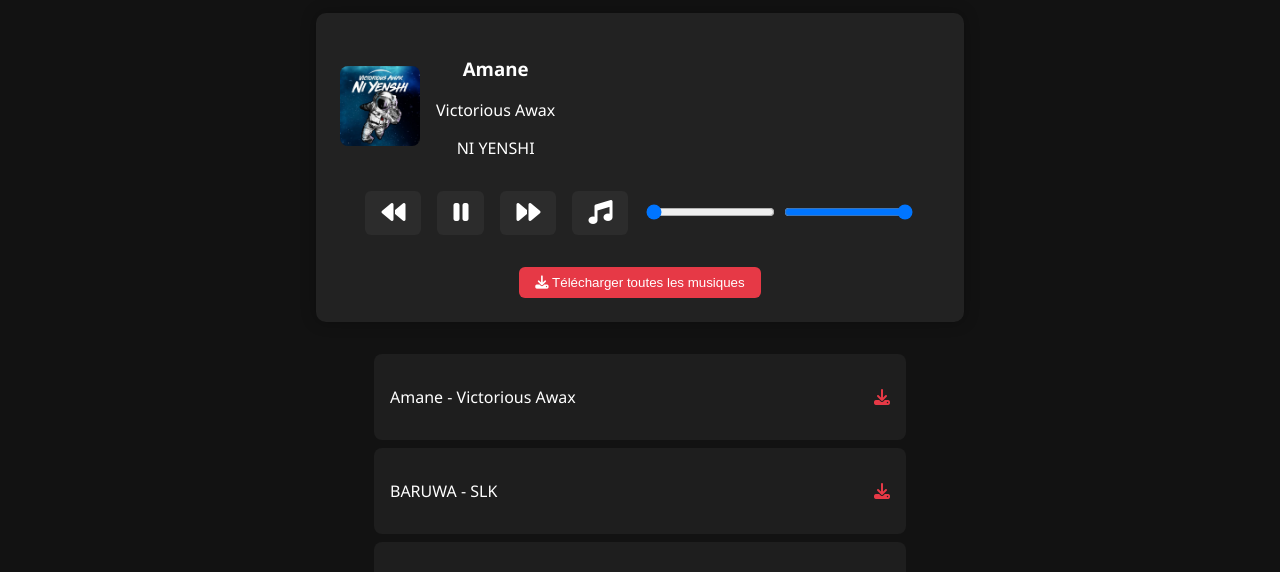
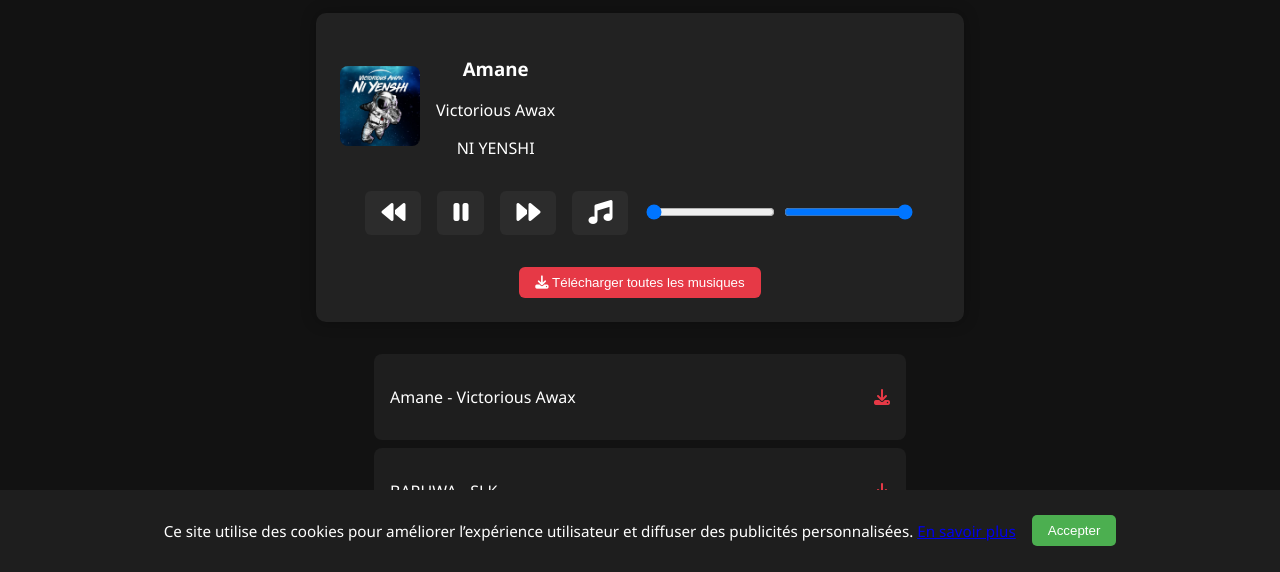
Before and after one commit to M3Bproduction/m3bproduction, a plain HTML site: page m3music/rap.html in a window 1280 px wide. Shown: the part 228-800 px from the top of the page. Drawn offline with Linux system fonts and the light colour scheme.

Commit message:
Update rap.html

```diff
--- a/m3music/rap.html
+++ b/m3music/rap.html
@@ -76,6 +76,14 @@
     <a href="artistes.html"><i class="fas fa-user"></i><span>Artistes</span></a>
     <a href="clips.html"><i class="fas fa-video"></i><span>Clips</span></a>
   </nav>
+
+  <div id="cookie-banner" class="cookie-banner">
+    <p>
+      Ce site utilise des cookies pour améliorer l’expérience utilisateur et diffuser des publicités personnalisées.
+      <a href="confiden.html" target="_blank">En savoir plus</a>
+    </p>
+    <button id="accept-cookies">Accepter</button>
+  </div>
 
   <script>
     const playlist = [
@@ -245,6 +253,18 @@
         ? '<i class="fas fa-sun"></i>'
         : '<i class="fas fa-moon"></i>';
     });
+
+    const cookieBanner = document.getElementById('cookie-banner');
+    const acceptCookiesBtn = document.getElementById('accept-cookies');
+
+    if (!localStorage.getItem('cookiesAccepted')) {
+      cookieBanner.style.display = 'flex';
+    }
+
+    acceptCookiesBtn.addEventListener('click', () => {
+      localStorage.setItem('cookiesAccepted', 'true');
+      cookieBanner.style.display = 'none';
+    });
   </script>
 </body>
 </html>
```
